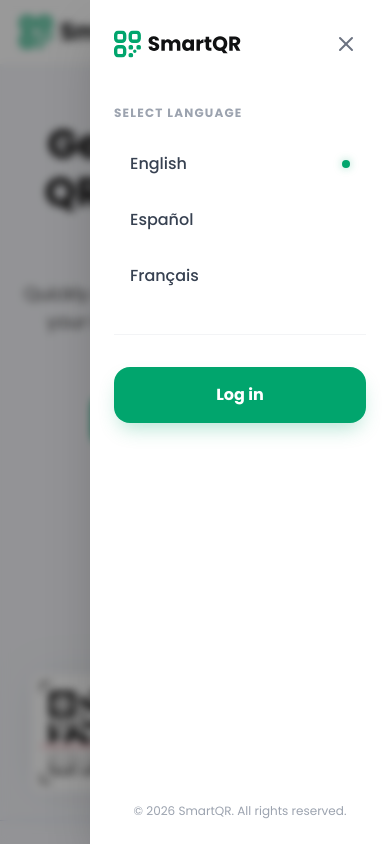
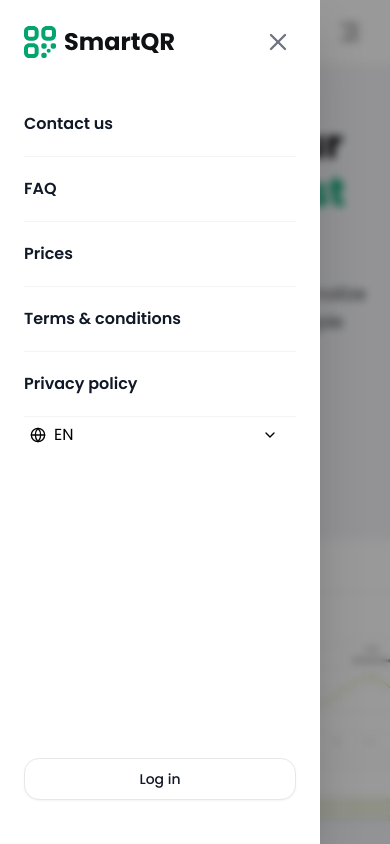
Before and after one commit to monaim3/QR-Code, a Next.js app: page / in a window 390 px wide. Both pictures are taken after a click on the button 350 px from the left and 32 px from the top of the page. Shown: the top 844 px of the page. Built offline with nearby package versions, Linux system fonts and the light colour scheme.

Commit message:
update code

```diff
--- a/components/common/language_dropdown.tsx
+++ b/components/common/language_dropdown.tsx
@@ -8,7 +8,6 @@ import {
   Command,
   CommandGroup,
   CommandItem,
-  CommandInput,
   CommandList,
 } from "@/components/ui/command";
 import { Popover, PopoverContent, PopoverTrigger } from "@/components/ui/popover";
@@ -23,10 +22,11 @@ const languages = [
 ];
 
 interface LanguageSelectorProps {
-  textClass?: string;  // Tailwind class for the text
+  textClass?: string;
   iconClass?: string;
   globalIconColor?: string;
-  arrowUp?: boolean;       // Tailwind class for the icons
+  arrowUp?: boolean;
+  layout?: "start" | "gapBetween"; // NEW prop for controlling gap
 }
 
 export default function LanguageSelector({
@@ -34,6 +34,7 @@ export default function LanguageSelector({
   iconClass = "text-black",
   globalIconColor = "#000000",
   arrowUp = false,
+  layout = "start", // default stick together
 }: LanguageSelectorProps): React.JSX.Element {
   const [open, setOpen] = React.useState(false);
   const [value, setValue] = React.useState("en");
@@ -47,16 +48,27 @@ export default function LanguageSelector({
           variant="ghost"
           role="combobox"
           aria-expanded={open}
-            className="gap-2 text-base font-normal hover:bg-transparent px-2"
+          className={cn(
+            "flex items-center text-base font-normal hover:bg-transparent px-2 w-full",
+            layout === "gapBetween" ? "justify-between" : "justify-start",
+            "gap-2",
+            layout === "gapBetween" ? "mx-[-6px]" : ""
+          )}
         >
-            <Globe className="w-6 h-6"
-             style={{ color: globalIconColor }}/>
+          {/* Left side: Globe + Text */}
+          <div className="flex items-center gap-2">
+            <Globe className="w-6 h-6" style={{ color: globalIconColor }} />
             <span className={cn("font-regular", textClass)}>
               {languages.find((lang) => lang.value === value)?.value.toUpperCase()}
             </span>
+          </div>
+
+          {/* Arrow on right */}
           <ChevronUp
-              className=
-              {cn("w-5 h-5 transition-transform", arrowUp ? open ? "rotate-180" : "" : open ? "" : "rotate-180")}
+            className={cn(
+              "w-5 h-5 transition-transform",
+              arrowUp ? (open ? "rotate-180" : "") : open ? "" : "rotate-180"
+            )}
             style={{ color: globalIconColor }}
           />
         </Button>
@@ -64,21 +76,13 @@ export default function LanguageSelector({
       </PopoverTrigger>
 
       <PopoverContent
-        className="w-[144px] p-2 rounded-xl shadow-sm border-[0.5px] border-black/5 bg-white z-50"
+        className="w-[144px] h-[180px] p-2 rounded-xl shadow-sm
+           border-[0.5px] border-black/5 bg-white z-50
+           overflow-y-scroll always-visible-scrollbar"
         align="start"
-        sideOffset={10} // 10px gap from top
+        sideOffset={10}
       >
         <Command>
-          {/* Search Input */}
-         {/* { <div className="relative mb-2">
-            <CommandInput
-              placeholder="Search"
-              value={search}
-              onChange={(e) => setSearch(e.target.value)}
-              className="font-normal text-[14px] h-10 pl-3 pr-10 text-left border border-gray-300 rounded-[8px] focus:border-green-500 outline-none"
-            />
-            <Search className="w-4 h-4 absolute right-3 top-1/2 -translate-y-1/2 text-gray-400" />
-          </div>} */}
           <CommandList className="overflow-y-scroll scrollbar-green always-visible-scrollbar">
             <CommandGroup className="py-1">
               {languages
--- a/components/home/Header.tsx
+++ b/components/home/Header.tsx
@@ -89,76 +89,72 @@ export default function Header() {
       {/* Mobile Drawer */}
       <div
   className={cn(
-          "fixed inset-0 z-[100] desktop:hidden transition-all duration-300 ease-in-out",
-          isDrawerOpen
-            ? "opacity-100 pointer-events-auto"
-            : "opacity-0 pointer-events-none"
-        )}>
+    "fixed inset-0 z-[100] desktop:hidden",
+    isDrawerOpen ? "pointer-events-auto" : "pointer-events-none"
+  )}
+>
   {/* Backdrop */}
   <div
-          className="absolute inset-0 bg-black/40 backdrop-blur-sm transition-opacity duration-300"
     onClick={() => setIsDrawerOpen(false)}
+    className={cn(
+      "absolute inset-0 bg-black/40 transition-opacity duration-300 ease-in-out",
+      "backdrop-blur transition-[backdrop-filter] duration-300",
+      isDrawerOpen ? "opacity-100 backdrop-blur-sm" : "opacity-0 backdrop-blur-0"
+    )}
   />
 
-        {/* Drawer Content */}
+  {/* Drawer Content - Anchored to Left */}
   <div
     className={cn(
-            "absolute top-0 right-0 h-full w-[300px] bg-white shadow-2xl flex flex-col p-6 transition-transform duration-500 ease-in-out",
-            isDrawerOpen ? "translate-x-0" : "translate-x-full"
-          )}>
-          <div className="flex items-center justify-between mb-10">
-            <img src="/images/Logo.svg" alt="Logo" className="w-32 h-8" />
+      "absolute top-0 left-0 h-full w-[320px] bg-white shadow-2xl flex flex-col p-6",
+      "transition-transform duration-500 ease-[cubic-bezier(0.4,0,0.2,1)] will-change-transform",
+      isDrawerOpen ? "translate-x-0" : "-translate-x-full"
+    )}
+  >
+    {/* Header */}
+    <div className="flex items-center justify-between mb-8">
+      <div className="flex items-center gap-2">
+        <img src="/images/Logo.svg" alt="SmartQR" className="w-auto h-8" />
+      </div>
       <button
         onClick={() => setIsDrawerOpen(false)}
-              className="p-2 text-gray-500 hover:bg-gray-100 rounded-full transition-colors"
-              aria-label="Close menu">
-              <X className="w-6 h-6" />
+        className="p-1 text-gray-500 hover:text-gray-900 transition-colors"
+      >
+        <X className="w-7 h-7 font-light" />
       </button>
     </div>
 
-          <div className="flex flex-col gap-8">
-            {/* Mobile Language Selector */}
-            <div className="flex flex-col gap-4">
-              <p className="text-[12px] font-bold text-gray-400 uppercase tracking-[0.1em]">
-                Select Language
-              </p>
-              <div className="flex flex-col gap-1">
-                {languages.map((lang) => (
-                  <button
-                    key={lang.code}
-                    onClick={() => {
-                      setIsDrawerOpen(false);
-                    }}
-                    className="flex items-center justify-between px-4 py-3.5 rounded-xl hover:bg-gray-50 text-gray-700 transition-all group active:scale-[0.98]">
-                    <span className="text-[16px] font-medium group-hover:text-[var(--Blue)]">
-                      {lang.name}
-                    </span>
-                    {lang.code === "EN" && (
-                      <div className="w-2 h-2 rounded-full bg-[var(--Blue)] shadow-[0_0_8px_rgba(1,165,109,0.4)]" />
-                    )}
-                  </button>
+    {/* Menu Links */}
+    <nav className="flex flex-col">
+      {[
+        "Contact us",
+        "FAQ",
+        "Prices",
+        "Terms & conditions",
+        "Privacy policy",
+      ].map((item) => (
+        <Link
+          key={item}
+          href="#"
+          onClick={() => setIsDrawerOpen(false)}
+          className="py-5 text-[16px] font-semibold leading-[24px] text-gray-900 border-b border-gray-100 last:border-0 active:bg-gray-50 transition-colors"
+        >
+          {item}
+        </Link>
       ))}
-              </div>
-            </div>
 
-            <div className="h-px bg-gray-100 w-full" />
+      <LanguageSelector layout="gapBetween"/>
+      </nav>
 
-            {/* Mobile Login Button */}
-            <div className="flex flex-col gap-4">
+    {/* Footer Login Button */}
+    <div className="mt-auto pb-[20px]">
       <Link
         href="#"
         onClick={() => setIsDrawerOpen(false)}
-                className="w-full py-4 flex items-center justify-center text-[16px] font-bold text-white bg-[var(--Blue)] hover: rounded-2xl shadow-[0_10px_20px_-5px_rgba(1,165,109,0.3)] active:scale-[0.97] transition-all">
+        className="w-full py-[9px] flex items-center justify-center text-[14px] font-medium leading-[22px] text-gray-900 bg-white border border-gray-200 rounded-[15px] shadow-sm active:scale-[0.98] transition-all"
+      >
         Log in
       </Link>
-            </div>
-          </div>
-
-          {/* Footer inside drawer */}
-          <div className="mt-auto pt-6 text-center">
-            <p className="text-[12px] text-gray-400">
-              © 2026 SmartQR. All rights reserved.
-            </p>
     </div>
   </div>
       </div>
```
Lines whose indentation alone changed are shown as unchanged.
